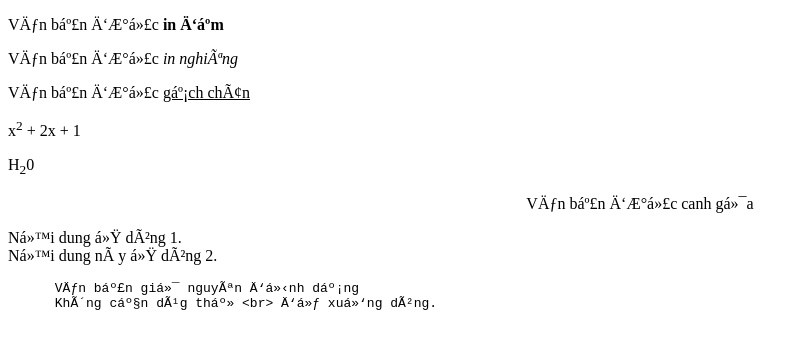
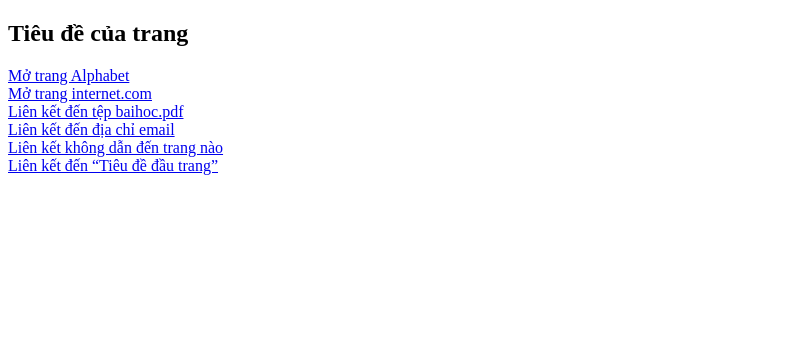
Before and after one commit to hntnjiyoung-star/pi.github.io, a plain HTML site: page baitapf2/hinh4.html in a window 1280 px wide. Shown: the whole page, without its empty margins (0-808 px from the left). Drawn offline with Linux system fonts and the light colour scheme.

Commit message:
Update hinh4.html

```diff
--- a/baitapf2/hinh4.html
+++ b/baitapf2/hinh4.html
@@ -1,20 +1,18 @@
 <!DOCTYPE html>
 <html>
   <head>
-    <meta charset="uft-8">
-    <title>Các thẻ định dạng văn bản</title>
+    <meta charset="utf-8">
+    <title>Minh hoạ liên kết</title>
   </head>
   <body>
-    <p>Văn bản được <strong>in đậm</strong></p>
-    <p>Văn bản được <em>in nghiêng</em></p>
-    <p>Văn bản được <u>gạch chân</u></p>
-    <p>x<sup>2</sup> + 2x + 1</p>
-    <p>H<sub>2</sub>0</p>
-    <center>Văn bản được canh gữa</center>
-    <p>Nội dung ở dòng 1.<br>Nội dung này ở dòng 2.</p>
-    <pre>
-      Văn bản giữ nguyên định dạng
-      Không cần dùg thẻ &lt;br&gt; để xuống dòng.
-    </pre>
+    <h2><a id="dautrang">Tiêu đề của trang</a></h2>
+    <p>
+    <a href="https://abc.xyz">Mở trang Alphabet</a><br>
+    <a href="https://internet.com" target="_blank">Mở trang internet.com</a><br>
+    <a href="/tailieu/baihoc.pdf">Liên kết đến tệp baihoc.pdf</a><br>
+    <a href="mailto:abc@gmail.com">Liên kết đến địa chỉ email</a><br>
+    <a href="#">Liên kết không dẫn đến trang nào</a><br>
+    <a href="#dautrang">Liên kết đến “Tiêu đề đầu trang”</a>
+  </p>
   </body>
 </html>
```
